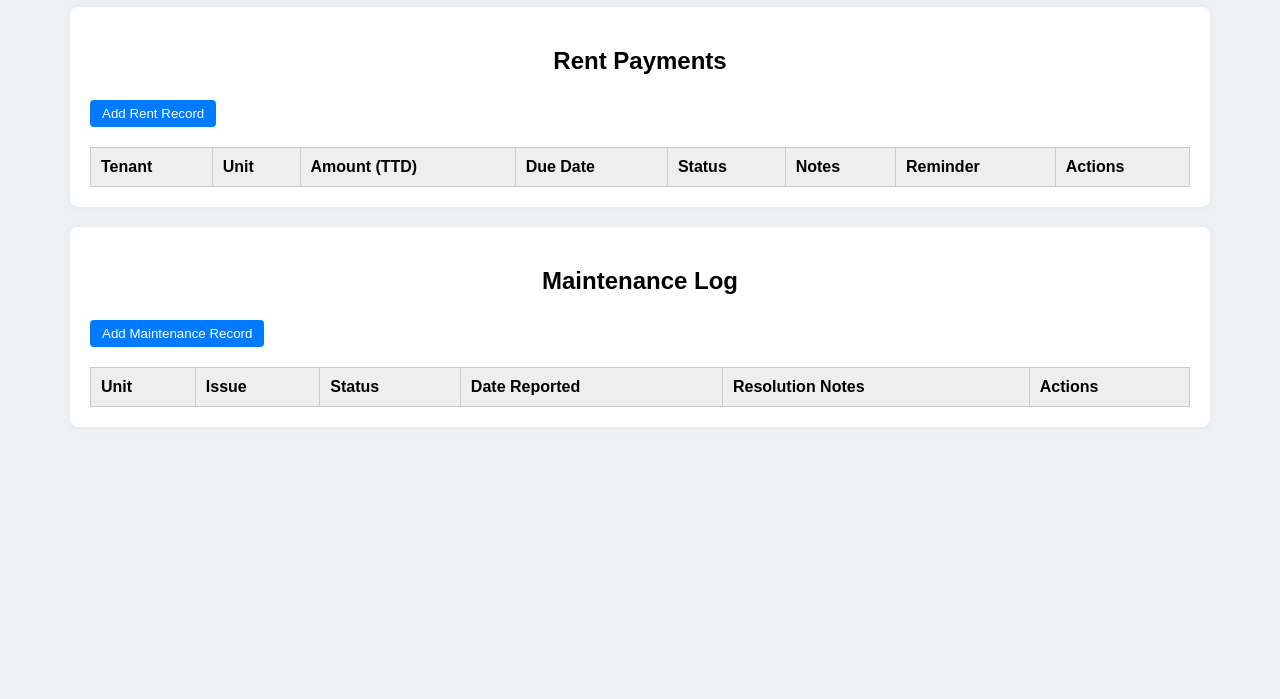
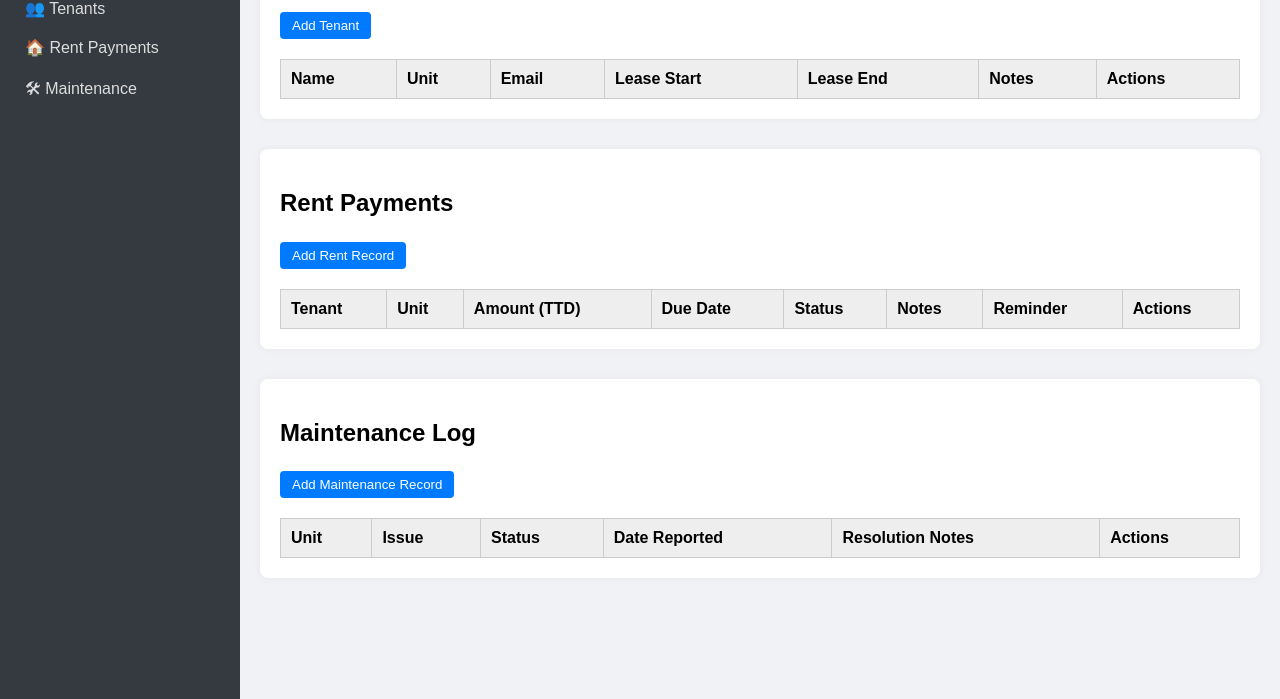
Before and after one commit to GoldB-pixel/Apartment-rental-app, a plain HTML site: page index.html in a window 1280 px wide. Shown: the part 101-800 px from the top of the page. Drawn offline with Linux system fonts and the light colour scheme.

Commit message:
Add files via upload

```diff
--- a/index.html
+++ b/index.html
@@ -1,26 +1,132 @@
 <!DOCTYPE html>
 <html lang="en">
 <head>
-  <meta charset="UTF-8" />
+  <meta charset="UTF-8"/>
   <meta name="viewport" content="width=device-width, initial-scale=1.0"/>
   <title>Hazel Street Rental Manager</title>
   <style>
-    body { font-family: Arial, sans-serif; background: #eef2f5; padding: 20px; }
-    h1, h2 { text-align: center; }
-    .section { background: #fff; padding: 20px; margin: 20px auto; border-radius: 8px; max-width: 1100px; box-shadow: 0 0 8px rgba(0,0,0,0.05); }
-    table { width: 100%; border-collapse: collapse; margin-top: 15px; }
-    th, td { padding: 10px; border: 1px solid #ccc; text-align: left; }
-    th { background-color: #eee; }
-    .btn { padding: 6px 12px; margin: 5px 0; cursor: pointer; border: none; background: #007bff; color: white; border-radius: 4px; }
-    .btn:hover { background: #0056b3; }
-    textarea { width: 100%; height: 50px; resize: vertical; }
+    body {
+      margin: 0;
+      font-family: Arial, sans-serif;
+      background: #f0f2f5;
+      display: flex;
+    }
+
+    .sidebar {
+      width: 220px;
+      background: #343a40;
+      color: white;
+      height: 100vh;
+      position: fixed;
+      display: flex;
+      flex-direction: column;
+      padding: 20px 10px;
+    }
+
+    .sidebar h2 {
+      color: #fff;
+      font-size: 20px;
+      margin-bottom: 30px;
+      text-align: center;
+    }
+
+    .sidebar button {
+      background: none;
+      border: none;
+      color: #ddd;
+      text-align: left;
+      padding: 10px 15px;
+      font-size: 16px;
+      cursor: pointer;
+      width: 100%;
+    }
+
+    .sidebar button:hover {
+      background: #495057;
+      color: #fff;
+    }
+
+    .main {
+      margin-left: 240px;
+      padding: 20px;
+      flex: 1;
+    }
+
+    .section {
+      background: white;
+      padding: 20px;
+      margin-bottom: 30px;
+      border-radius: 8px;
+      box-shadow: 0 0 8px rgba(0,0,0,0.05);
+    }
+
+    table {
+      width: 100%;
+      border-collapse: collapse;
+      margin-top: 15px;
+    }
+
+    th, td {
+      padding: 10px;
+      border: 1px solid #ccc;
+      text-align: left;
+    }
+
+    th {
+      background-color: #eee;
+    }
+
+    .btn {
+      padding: 6px 12px;
+      margin: 5px 0;
+      cursor: pointer;
+      border: none;
+      background: #007bff;
+      color: white;
+      border-radius: 4px;
+    }
+
+    .btn:hover {
+      background: #0056b3;
+    }
+
+    textarea {
+      width: 100%;
+      height: 50px;
+      resize: vertical;
+    }
   </style>
 </head>
 <body>
 
-<h1>Hazel Street Apartments – Rental Manager</h1>
+<div class="sidebar">
+  <h2>Hazel Street</h2>
+  <button onclick="scrollToSection('tenantSection')">👥 Tenants</button>
+  <button onclick="scrollToSection('rentSection')">🏠 Rent Payments</button>
+  <button onclick="scrollToSection('maintenanceSection')">🛠 Maintenance</button>
+</div>
 
-<div class="section">
+<div class="main">
+  <div class="section" id="tenantSection">
+    <h2>Tenant Directory</h2>
+    <button class="btn" onclick="addTenantRow()">Add Tenant</button>
+    <table id="tenantTable">
+      <thead>
+        <tr>
+          <th>Name</th>
+          <th>Unit</th>
+          <th>Email</th>
+          <th>Lease Start</th>
+          <th>Lease End</th>
+          <th>Notes</th>
+          <th>Actions</th>
+        </tr>
+      </thead>
+      <tbody></tbody>
+    </table>
+  </div>
+
+  <div class="section" id="rentSection">
     <h2>Rent Payments</h2>
     <button class="btn" onclick="addRentRow()">Add Rent Record</button>
     <table id="rentTable">
@@ -40,7 +146,7 @@
     </table>
   </div>
 
-<div class="section">
+  <div class="section" id="maintenanceSection">
     <h2>Maintenance Log</h2>
     <button class="btn" onclick="addMaintenanceRow()">Add Maintenance Record</button>
     <table id="maintenanceTable">
@@ -57,13 +163,34 @@
       <tbody></tbody>
     </table>
   </div>
+</div>
 
 <script>
-  // Function to add a row to Rent Table
+  function scrollToSection(id) {
+    const section = document.getElementById(id);
+    if (section) {
+      section.scrollIntoView({ behavior: 'smooth' });
+    }
+  }
+
+  function addTenantRow() {
+    const tableBody = document.querySelector("#tenantTable tbody");
+    const row = document.createElement("tr");
+    row.innerHTML = \`
+      <td contenteditable="true">Tenant Name</td>
+      <td contenteditable="true">Unit #</td>
+      <td contenteditable="true">tenant@email.com</td>
+      <td contenteditable="true">YYYY-MM-DD</td>
+      <td contenteditable="true">YYYY-MM-DD</td>
+      <td><textarea placeholder="Lease notes..."></textarea></td>
+      <td><button class="btn" onclick="deleteRow(this)">Delete</button></td>
+    \`;
+    tableBody.appendChild(row);
+  }
+
   function addRentRow() {
     const tableBody = document.querySelector("#rentTable tbody");
     const row = document.createElement("tr");
-
     row.innerHTML = \`
       <td contenteditable="true">Tenant Name</td>
       <td contenteditable="true">Unit #</td>
@@ -74,15 +201,12 @@
       <td><button class="btn" onclick="alert('Email feature is disabled.')">Send</button></td>
       <td><button class="btn" onclick="deleteRow(this)">Delete</button></td>
     \`;
-
     tableBody.appendChild(row);
   }
 
-  // Function to add a row to Maintenance Table
   function addMaintenanceRow() {
     const tableBody = document.querySelector("#maintenanceTable tbody");
     const row = document.createElement("tr");
-
     row.innerHTML = \`
       <td contenteditable="true">Unit #</td>
       <td contenteditable="true">Issue Description</td>
@@ -91,13 +215,11 @@
       <td><textarea placeholder="Resolution notes..."></textarea></td>
       <td><button class="btn" onclick="deleteRow(this)">Delete</button></td>
     \`;
-
     tableBody.appendChild(row);
   }
 
-  // Function to delete a row from any table
-  function deleteRow(button) {
-    const row = button.closest("tr");
+  function deleteRow(btn) {
+    const row = btn.closest("tr");
     row.remove();
   }
 </script>
```
Lines whose indentation alone changed are shown as unchanged.
